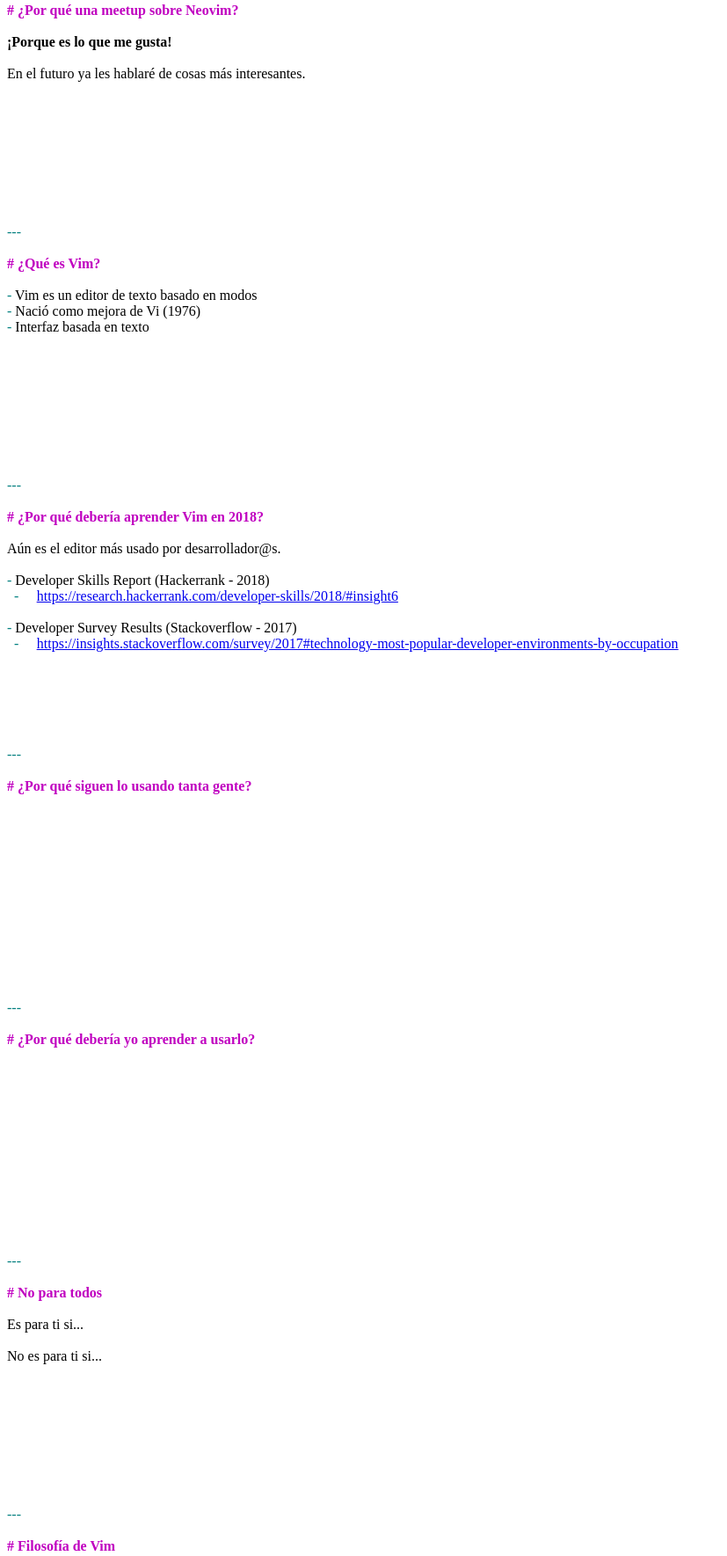
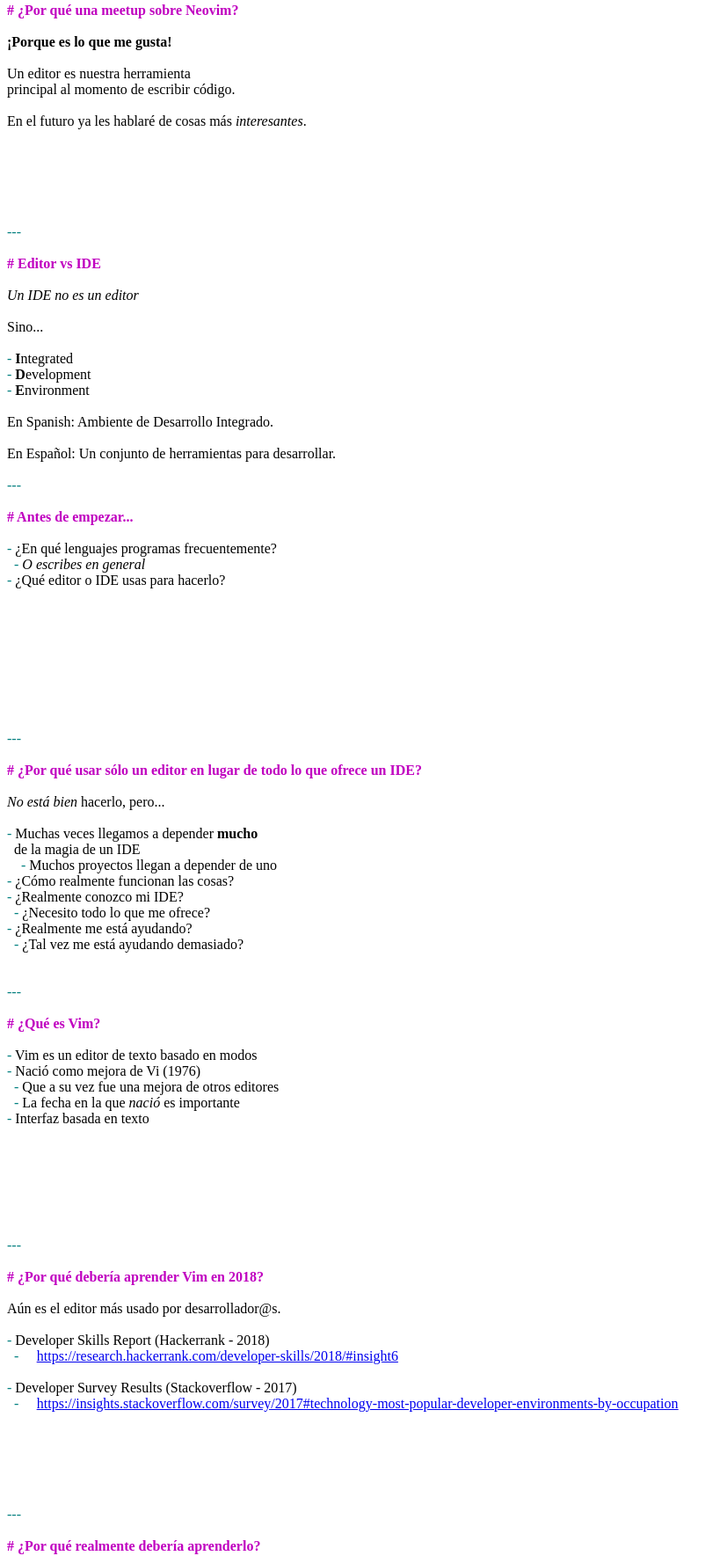
Before and after one commit to stsewd/charla-neovim, a plain HTML site: page index.html in a window 1280 px wide. Shown: the part 337-2106 px from the top of the page at 88% size, without its empty margins (0-827 px from the left). Drawn offline with Linux system fonts and the light colour scheme; a web font is replaced by a local one.

Commit message:
Update GitHub page

```diff
--- a/index.html
+++ b/index.html
@@ -18,9 +18,9 @@ pre { font-family: fura; color: #000000; background-color: #ffffff; }
 body { font-family: fura; color: #000000; background-color: #ffffff; }
 * { font-size: 1em; }
 .Identifier { color: #008080; }
-.Constant { color: #c00000; }
 .htmlItalic { font-style: italic; }
 .Underlined { color: #c000c0; text-decoration: underline; }
+.Constant { color: #c00000; }
 .htmlBold { font-weight: bold; }
 .Title { color: #c000c0; font-weight: bold; }
 -->
@@ -56,7 +56,39 @@ body { font-family: fura; color: #000000; background-color: #ffffff; }
 
 <span class="htmlBold">¡Porque es lo que me gusta!</span>
 
-En el futuro ya les hablaré de cosas más interesantes.
+Un editor es nuestra herramienta
+principal al momento de escribir código.
+
+En el futuro ya les hablaré de cosas más <span class="htmlItalic">interesantes</span>.
+
+
+
+
+
+
+<span class="Identifier">---</span>
+
+<span class="Title"># Editor vs IDE</span>
+
+<span class="htmlItalic">Un IDE no es un editor</span>
+
+Sino...
+
+<span class="Identifier">-</span> <span class="htmlBold">I</span>ntegrated
+<span class="Identifier">-</span> <span class="htmlBold">D</span>evelopment
+<span class="Identifier">-</span> <span class="htmlBold">E</span>nvironment
+
+En Spanish: Ambiente de Desarrollo Integrado.
+
+En Español: Un conjunto de herramientas para desarrollar.
+
+<span class="Identifier">---</span>
+
+<span class="Title"># Antes de empezar...</span>
+
+<span class="Identifier">-</span> ¿En qué lenguajes programas frecuentemente?
+<span class="Identifier">  -</span> <span class="htmlItalic">O escribes en general</span>
+<span class="Identifier">-</span> ¿Qué editor o IDE usas para hacerlo?
 
 
 
@@ -68,13 +100,29 @@ En el futuro ya les hablaré de cosas más interesantes.
 
 <span class="Identifier">---</span>
 
+<span class="Title"># ¿Por qué usar sólo un editor en lugar de todo lo que ofrece un IDE?</span>
+
+<span class="htmlItalic">No está bien</span> hacerlo, pero...
+
+<span class="Identifier">-</span> Muchas veces llegamos a depender <span class="htmlBold">mucho</span>
+  de la magia de un IDE
+<span class="Identifier">    -</span> Muchos proyectos llegan a depender de uno
+<span class="Identifier">-</span> ¿Cómo realmente funcionan las cosas?
+<span class="Identifier">-</span> ¿Realmente conozco mi IDE?
+<span class="Identifier">  -</span> ¿Necesito todo lo que me ofrece?
+<span class="Identifier">-</span> ¿Realmente me está ayudando?
+<span class="Identifier">  -</span> ¿Tal vez me está ayudando demasiado?
+
+
+<span class="Identifier">---</span>
+
 <span class="Title"># ¿Qué es Vim?</span>
 
 <span class="Identifier">-</span> Vim es un editor de texto basado en modos
 <span class="Identifier">-</span> Nació como mejora de Vi (1976)
+<span class="Identifier">  -</span> Que a su vez fue una mejora de otros editores
+<span class="Identifier">  -</span> La fecha en la que <span class="htmlItalic">nació</span> es importante
 <span class="Identifier">-</span> Interfaz basada en texto
-
-
 
 
 
@@ -101,43 +149,27 @@ Aún es el editor más usado por desarrollador@s.
 
 <span class="Identifier">---</span>
 
-<span class="Title"># ¿Por qué siguen lo usando tanta gente?</span>
+<span class="Title"># ¿Por qué realmente debería aprenderlo?</span>
+
+<span class="Identifier">-</span> Vas a tener que usarlo al menos una vez en tu vida.
+<span class="Identifier">  -</span> En un server (no siempre vas a tener una GUI o nano)
+<span class="Identifier">  -</span> Al aprender herramientas en la terminal (como git)
+<span class="Identifier">-</span> Te va a dar otra idea de lo que es editar texto
+
+Otras razones...
+
+<span class="Identifier">-</span> No vas a ser parte de estos números
+<span class="Identifier">  -</span>  <span class="Underlined"><a href="https://stackoverflow.blog/2017/05/23/stack-overflow-helping-one-million-developers-exit-vim/">https://stackoverflow.blog/2017/05/23/stack-overflow-helping-one-million-developers-exit-vim/</a></span>
+<span class="Identifier">-</span> Te verás muy <span class="htmlItalic">cool</span> entre tus amigos 😎
+
+
+<span class="Identifier">---</span>
 
 
 
 
 
 
-
-
-
-
-
-
-
-<span class="Identifier">---</span>
-
-<span class="Title"># ¿Por qué debería yo aprender a usarlo?</span>
-
-
-
-
-
-
-
-
-
-
-
-
-
-<span class="Identifier">---</span>
-
-<span class="Title"># No para todos</span>
-
-Es para ti si...
-
-No es para ti si...
 
 
 
```
